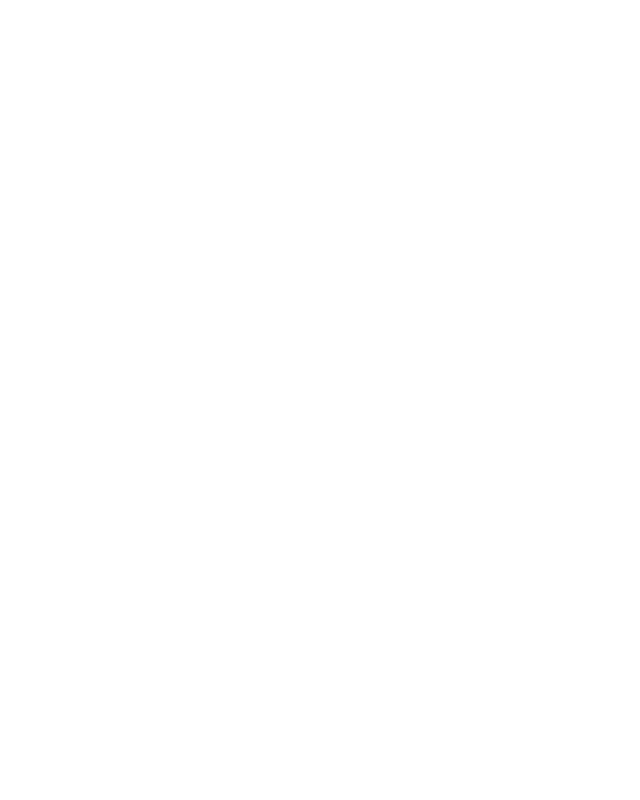
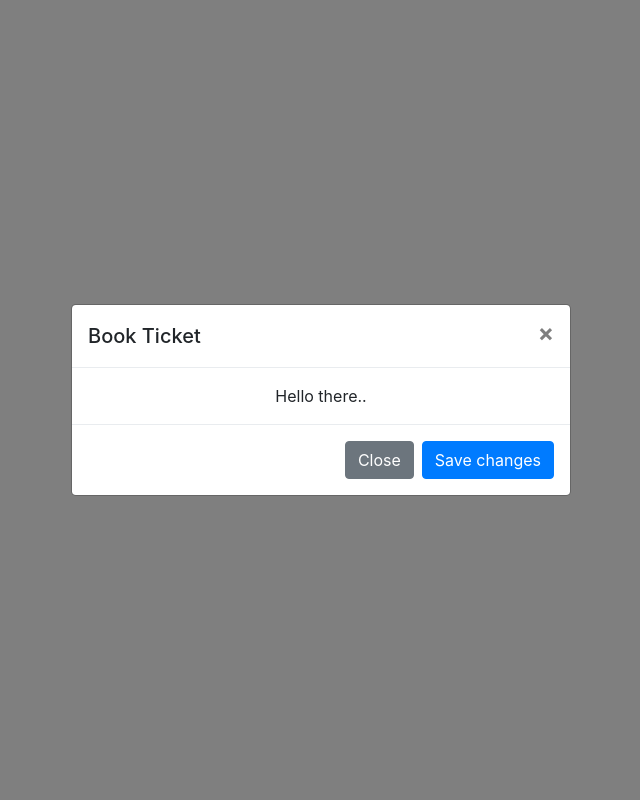
Before and after one commit to TheMrinalSinha/easytickets, a Django app: page / in a window 1280 px wide. Before the commit the part shown is empty. Shown: the whole page, without its empty margins (319-959 px from the left). Run offline with Django 3.2, Linux system fonts and the light colour scheme; some libraries are stand-ins or nearby versions.

Commit message:
updated template

```diff
--- a/qrwebapp/templates/_base.html
+++ b/qrwebapp/templates/_base.html
@@ -12,7 +12,7 @@
         <link rel="stylesheet" href="https://stackpath.bootstrapcdn.com/bootstrap/4.1.3/css/bootstrap.min.css" integrity="sha384-MCw98/SFnGE8fJT3GXwEOngsV7Zt27NXFoaoApmYm81iuXoPkFOJwJ8ERdknLPMO" crossorigin="anonymous">
         {% block head_css %}{% endblock %}
     </head>
-    <body>
+    <body class={% block body_class %}{% endblock %}>
         {% block body_content %}{% endblock %}
 
         <script src="https://code.jquery.com/jquery-3.3.1.slim.min.js" integrity="sha384-q8i/X+965DzO0rT7abK41JStQIAqVgRVzpbzo5smXKp4YfRvH+8abtTE1Pi6jizo" crossorigin="anonymous"></script>
--- a/qrwebapp/templates/index.html
+++ b/qrwebapp/templates/index.html
@@ -1,9 +1,39 @@
 {% extends '_base.html' %}
 
+<!-- setting body class -->
+{% block body_class %}text-center{% endblock %}
+
+<!-- index body content -->
 {% block body_content %}
 
-<div class = 'container'>
-
-</div>
+    <!-- Ticket Booking Modal -->
+    <div class="modal fade" id="exampleModal" tabindex="-1" role="dialog" aria-labelledby="exampleModalLabel" aria-hidden="true">
+        <div class="modal-dialog modal-dialog-centered" role="document">
+            <div class="modal-content">
+                <div class="modal-header">
+                    <h5 class="modal-title" id="exampleModalLabel">Book Ticket</h5>
+                    <button type="button" class="close" data-dismiss="modal" aria-label="Close">
+                        <span aria-hidden="true">&times;</span>
+                    </button>
+                </div>
+                <div class="modal-body">
+                    Hello there..
+                </div>
+                <div class="modal-footer">
+                    <button type="button" class="btn btn-secondary" data-dismiss="modal">Close</button>
+                    <button type="button" class="btn btn-primary">Save changes</button>
+                </div>
+            </div>
+        </div>
+    </div>
+    <!-- End Ticket Bookig Modal -->
 
 {% endblock %}
+
+{% block js_block %}
+    <script>
+        $(document).ready(function() {
+            $('#exampleModal').modal('show')
+        })
+    </script>
+{% endblock %}
--- a/requirements.txt
+++ b/requirements.txt
@@ -3,7 +3,7 @@ certifi==2018.4.16
 chardet==3.0.4
 decorator==4.3.0
 defusedxml==0.5.0
-Django==2.0.7
+Django==2.1
 django-allauth==0.36.0
 idna==2.7
 ipython==6.4.0
```
